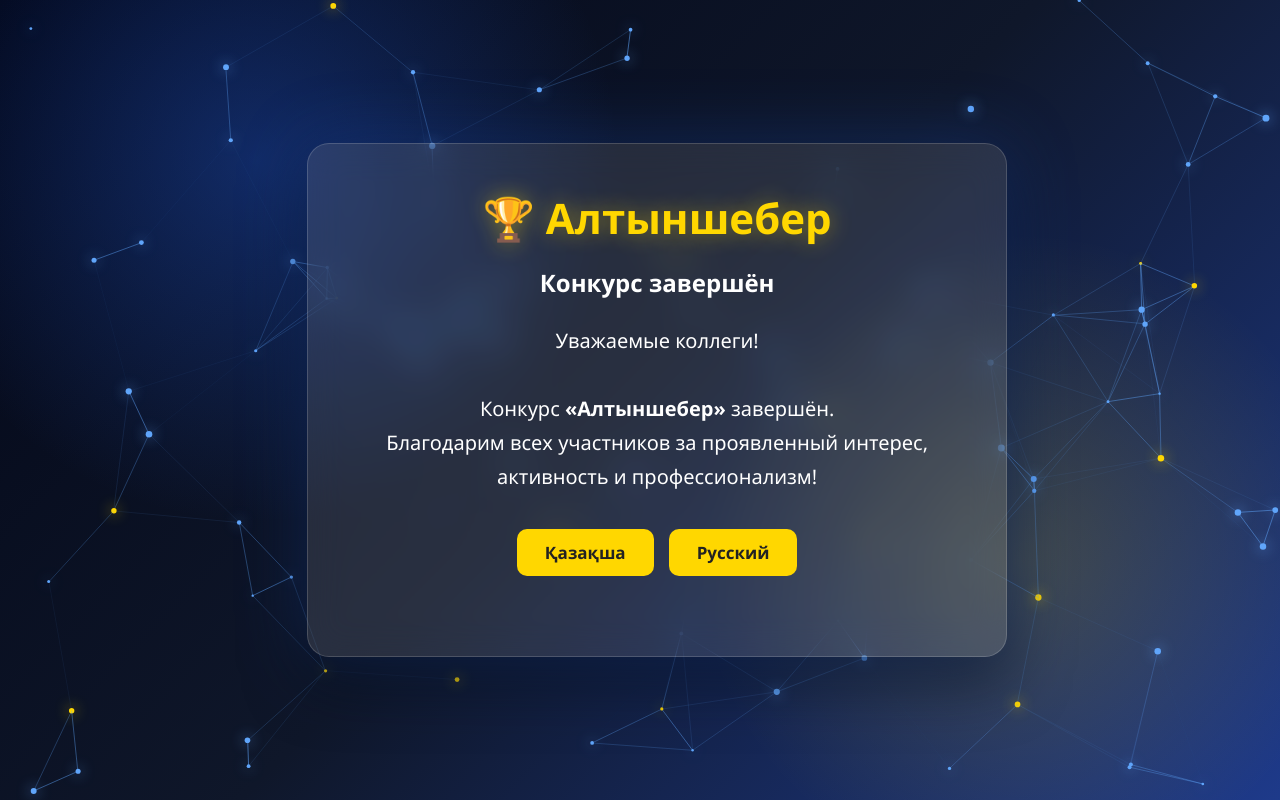
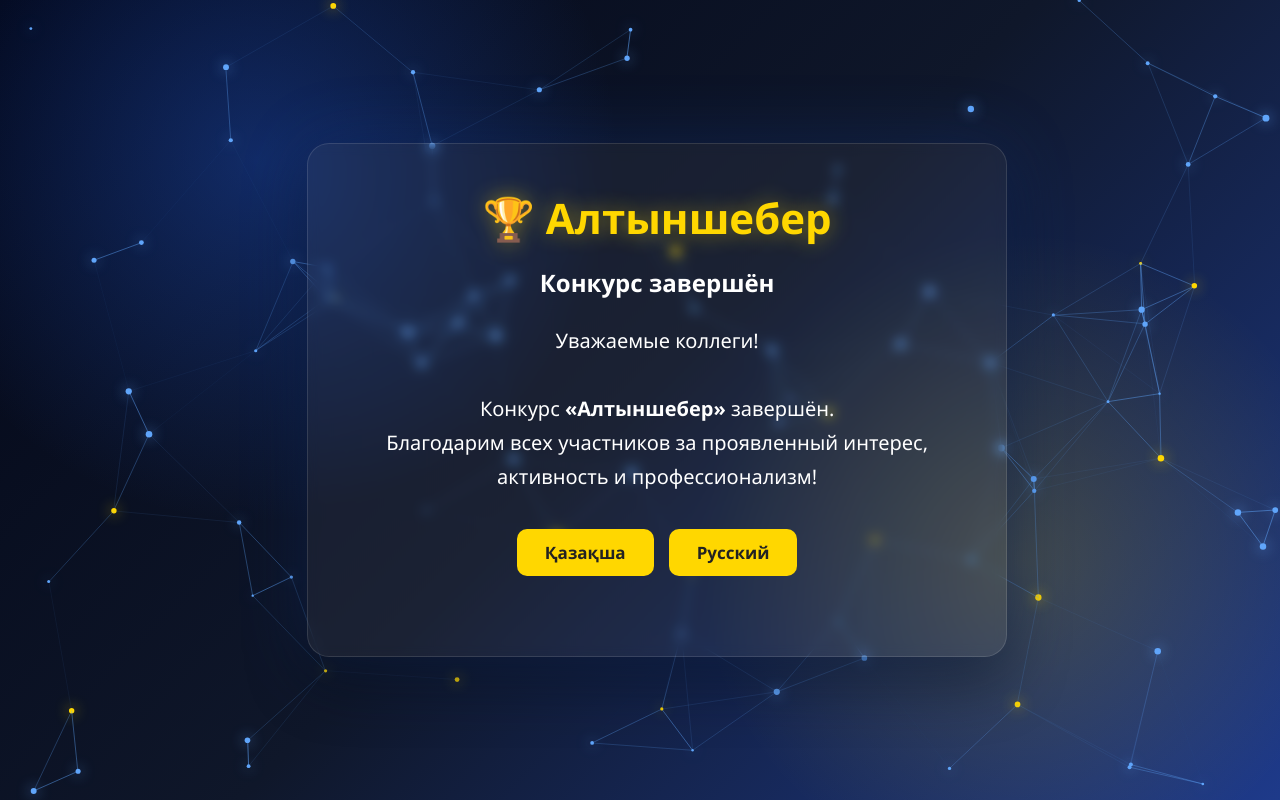
Before and after one commit to mayti707-svg/akb, a plain HTML site: page info.html in a window 1280 px wide. Drawn offline with Linux system fonts and the light colour scheme.

Commit message:
Update info.html

```diff
--- a/info.html
+++ b/info.html
@@ -55,16 +55,19 @@ body {
     padding: 45px;
     text-align: center;
 
-    background: rgba(255, 255, 255, 0.11);
-    backdrop-filter: blur(18px);
-    -webkit-backdrop-filter: blur(18px);
+    /* Снизили альфа-канал с 0.11 до 0.05 для большей прозрачности */
+    background: rgba(255, 255, 255, 0.05);
 
-    border: 1px solid rgba(255, 255, 255, 0.16);
+    /* Уменьшили размытие с 18px до 6px, чтобы частицы оставались чёткими */
+    backdrop-filter: blur(6px);
+    -webkit-backdrop-filter: blur(6px);
+
+    border: 1px solid rgba(255, 255, 255, 0.12);
     border-radius: 22px;
 
     box-shadow:
-        0 0 70px rgba(37, 99, 235, 0.28),
-        0 25px 60px rgba(0, 0, 0, 0.55);
+        0 0 70px rgba(37, 99, 235, 0.2),
+        0 25px 60px rgba(0, 0, 0, 0.45);
 
     animation: fade 1s ease;
 }
```
